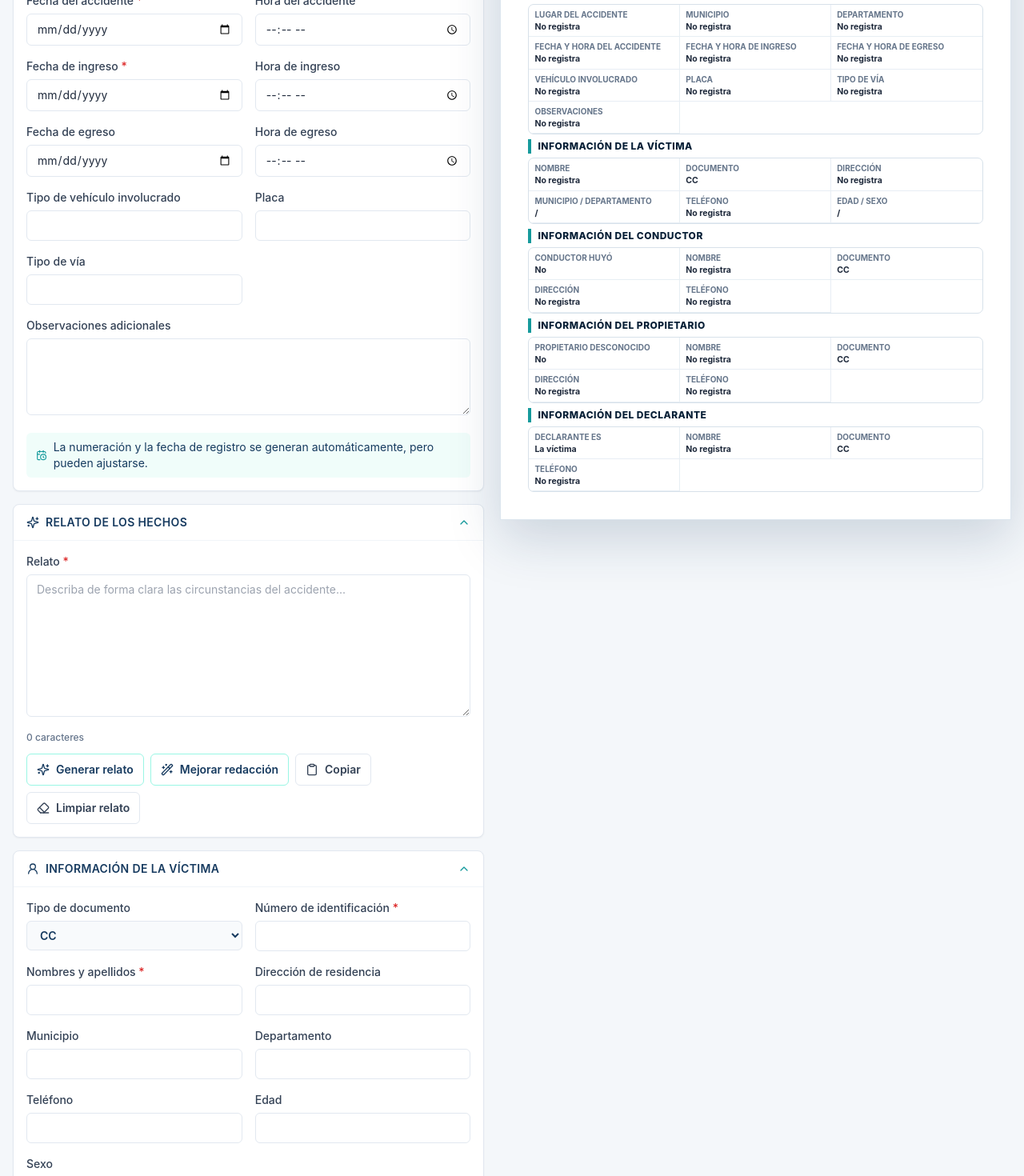
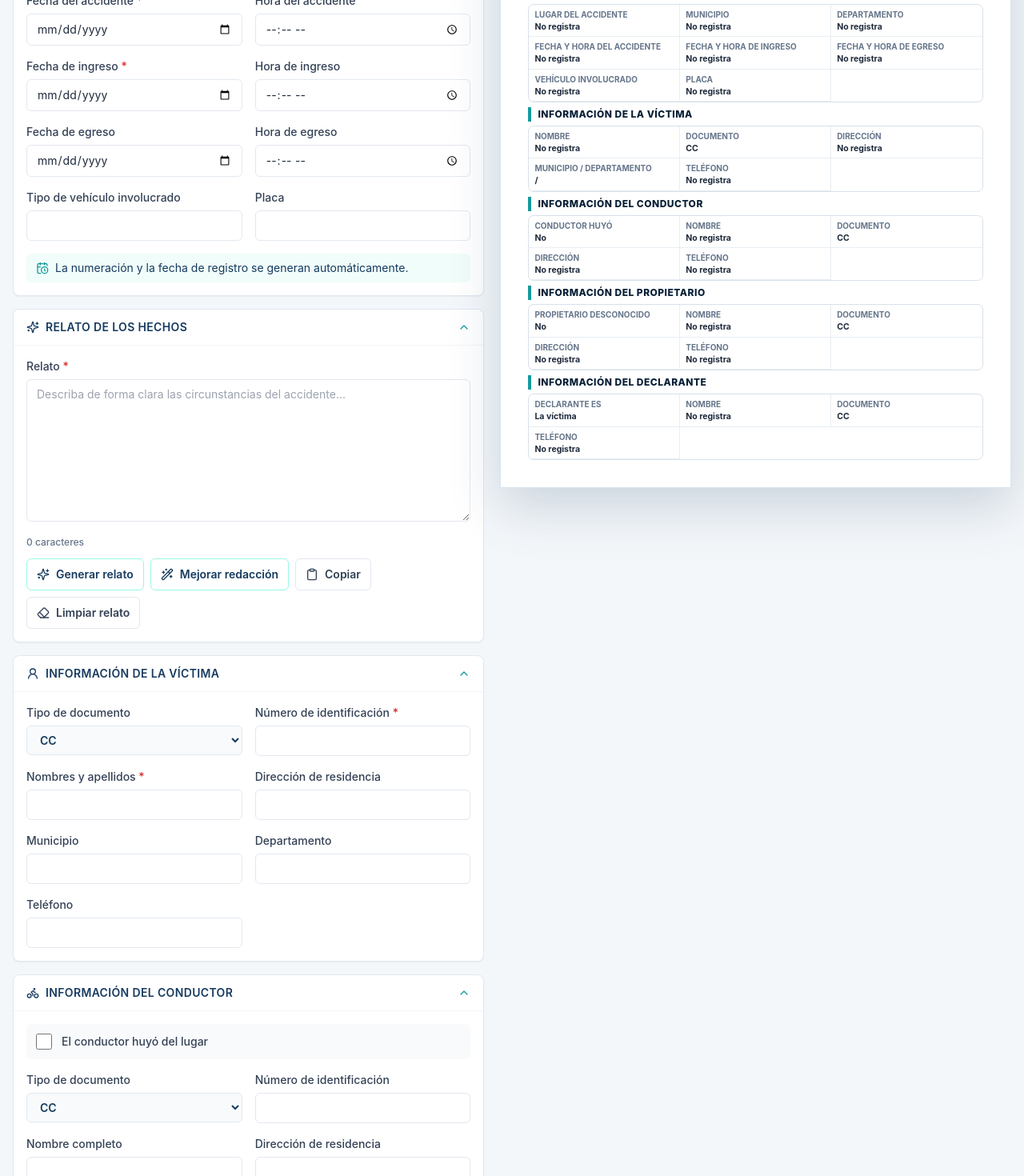
Before and after one commit to romariomartinez/Accidentes, a React (Vite) app: page / in a window 1280 px wide. Shown: the part 560-2030 px from the top of the page at 80% size. Built offline with nearby package versions, Linux system fonts and the light colour scheme.

Commit message:
Remove unused fields and improve print text

```diff
--- a/src/components/DocumentPreview.tsx
+++ b/src/components/DocumentPreview.tsx
@@ -67,8 +67,6 @@ export const DocumentPreview = ({ data, scale = 'normal' }: Props) => (
         <InfoRow label="Fecha y hora de egreso" value={`${formatColombianDate(data.accident.dischargeDate)} ${formatTime12h(data.accident.dischargeTime)}`} />
         <InfoRow label="Vehículo involucrado" value={data.accident.vehicleType} />
         <InfoRow label="Placa" value={data.accident.licensePlate} />
-        <InfoRow label="Tipo de vía" value={data.accident.roadType} />
-        <InfoRow label="Observaciones" value={data.accident.observations} />
       </div>
     </DocumentSection>
 
@@ -79,7 +77,6 @@ export const DocumentPreview = ({ data, scale = 'normal' }: Props) => (
         <InfoRow label="Dirección" value={data.victim.address} />
         <InfoRow label="Municipio / Departamento" value={`${data.victim.municipality} / ${data.victim.department}`} />
         <InfoRow label="Teléfono" value={data.victim.phone} />
-        <InfoRow label="Edad / Sexo" value={`${data.victim.age} / ${data.victim.sex}`} />
       </div>
     </DocumentSection>
 
--- a/src/sections/MainDataSection.tsx
+++ b/src/sections/MainDataSection.tsx
@@ -51,20 +51,10 @@ export const MainDataSection = ({ register, errors }: Props) => (
       <FormField label="Hora de egreso" name="accident.dischargeTime" register={register} type="time" />
       <FormField label="Tipo de vehículo involucrado" name="accident.vehicleType" register={register} />
       <FormField label="Placa" name="accident.licensePlate" register={register} />
-      <FormField label="Tipo de vía" name="accident.roadType" register={register} />
-      <div className="md:col-span-2">
-        <FormField
-          label="Observaciones adicionales"
-          name="accident.observations"
-          register={register}
-          as="textarea"
-          rows={2}
-        />
-      </div>
     </div>
     <div className="mt-4 flex items-center gap-2 rounded-md bg-teal-50 px-3 py-2 text-sm text-hospital-navy">
       <CalendarClock className="h-4 w-4 text-hospital-teal" />
-      La numeración y la fecha de registro se generan automáticamente, pero pueden ajustarse.
+      La numeración y la fecha de registro se generan automáticamente.
     </div>
   </SectionCard>
 );
--- a/src/sections/VictimSection.tsx
+++ b/src/sections/VictimSection.tsx
@@ -44,19 +44,6 @@ export const VictimSection = ({ register, errors }: Props) => (
           event.currentTarget.value = normalizePhone(event.currentTarget.value);
         }}
       />
-      <FormField label="Edad" name="victim.age" register={register} type="number" />
-      <FormField
-        label="Sexo"
-        name="victim.sex"
-        register={register}
-        as="select"
-        options={[
-          { value: '', label: 'Seleccionar' },
-          { value: 'Femenino', label: 'Femenino' },
-          { value: 'Masculino', label: 'Masculino' },
-          { value: 'Otro', label: 'Otro' },
-        ]}
-      />
     </div>
   </SectionCard>
 );
--- a/src/styles.css
+++ b/src/styles.css
@@ -341,11 +341,12 @@ body {
 
   .doc-number span,
   .doc-cell span {
-    font-size: 10px !important;
+    font-size: 10.5px !important;
+    color: #102f4d !important;
   }
 
   .doc-number strong {
-    font-size: 13px !important;
+    font-size: 13.5px !important;
   }
 
   .doc-section {
@@ -386,7 +387,7 @@ body {
 
   .doc-section h3 {
     border-left-width: 4px !important;
-    font-size: 12px !important;
+    font-size: 12.5px !important;
     font-weight: 800 !important;
     margin-bottom: 3px !important;
     padding-left: 8px !important;
@@ -420,8 +421,10 @@ body {
 
   .doc-story,
   .doc-cell strong {
-    font-size: 10.5px !important;
-    line-height: 1.18 !important;
+    color: #071f36 !important;
+    font-size: 11.2px !important;
+    font-weight: 750 !important;
+    line-height: 1.24 !important;
     margin-top: 2px !important;
     overflow-wrap: anywhere !important;
     word-break: break-word !important;
```
